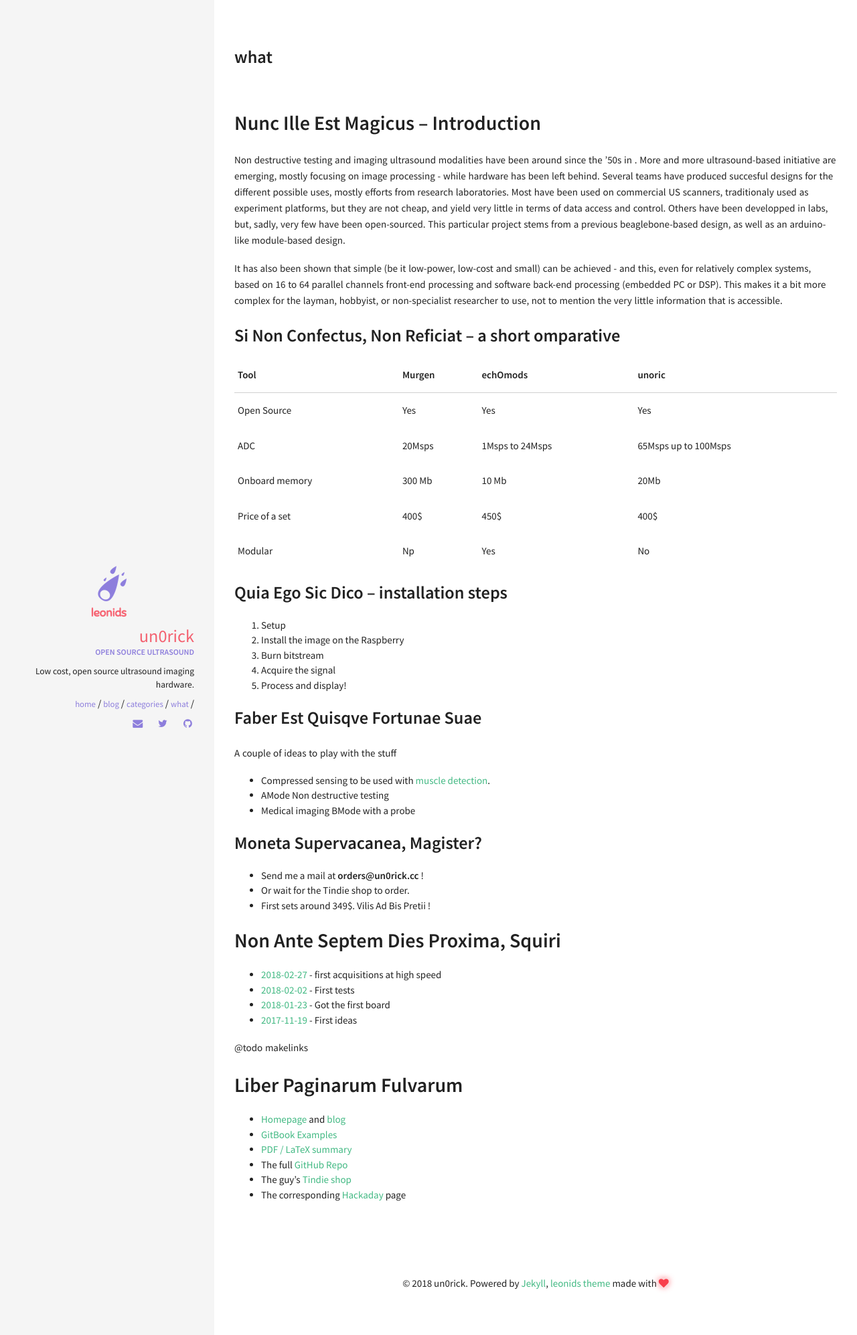
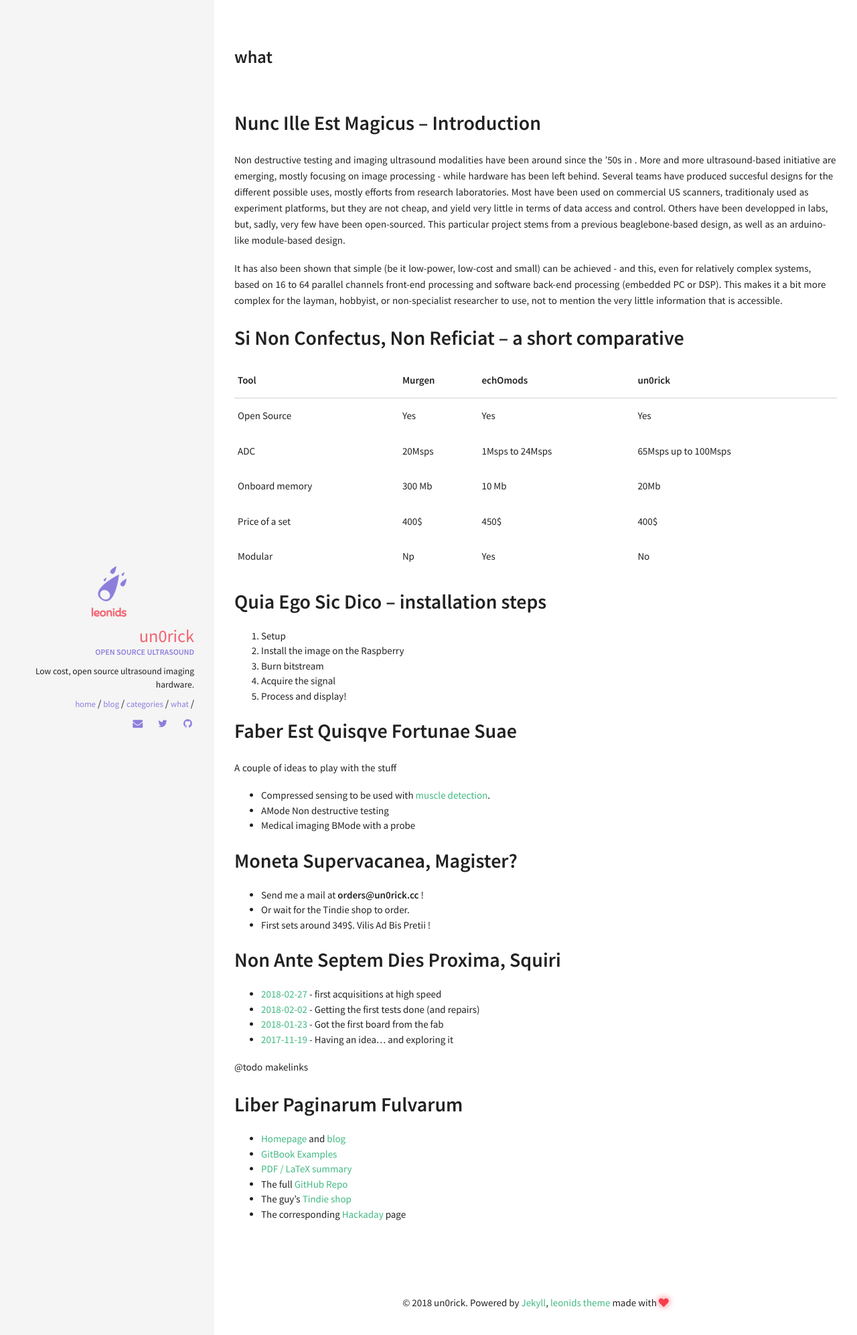
Before and after one commit to kelu124/un0rick, a Jekyll site: the page built from index.md, in a window 1280 px wide. Shown: the top 1994 px of the page at 67% size. Built offline with Jekyll 4.4.1, drawn with Linux system fonts in a browser that asks for light colours.

Commit message:
Add the changelog

```diff
--- a/index.md
+++ b/index.md
@@ -11,11 +11,9 @@ Non destructive testing and imaging ultrasound modalities have been around since
 It has also been shown that simple (be it low-power, low-cost and small) can be achieved - and this, even for relatively complex systems, based on 16 to 64  parallel   channels   front-end  processing and software back-end processing (embedded PC or DSP). This makes it a bit more complex for the layman, hobbyist, or non-specialist researcher to use, not to mention the very little information that is accessible.
 
 
+# Si Non Confectus, Non Reficiat -- a short comparative
 
-
-## Si Non Confectus, Non Reficiat -- a short omparative
-
-| Tool           	| Murgen 	| echOmods        	| unoric               	|
+| Tool           	| Murgen 	| echOmods        	| un0rick               	|
 |----------------	|--------	|-----------------	|----------------------	|
 | Open Source    	| Yes    	| Yes             	| Yes                  	|
 | ADC            	| 20Msps 	| 1Msps to 24Msps 	| 65Msps up to 100Msps 	|
@@ -23,7 +21,7 @@ It has also been shown that simple (be it low-power, low-cost and small) can be
 | Price of a set	| 400$		| 450$			| 400$			|
 | Modular		| Np		| Yes			| No			|
 
-## Quia Ego Sic Dico -- installation steps
+# Quia Ego Sic Dico -- installation steps
 
 1. Setup
 2. Install the image on the Raspberry
@@ -31,7 +29,7 @@ It has also been shown that simple (be it low-power, low-cost and small) can be
 4. Acquire the signal
 5. Process and display!
 
-## Faber Est Quisqve Fortunae Suae
+# Faber Est Quisqve Fortunae Suae
 
 A couple of ideas to play with the stuff
 
@@ -39,7 +37,7 @@ A couple of ideas to play with the stuff
 * AMode Non destructive testing
 * Medical imaging BMode with a probe
 
-## Moneta Supervacanea, Magister?
+# Moneta Supervacanea, Magister?
 
 * Send me a mail at __orders@un0rick.cc__ !
 * Or wait for the Tindie shop to order.
@@ -48,9 +46,9 @@ A couple of ideas to play with the stuff
 # Non Ante Septem Dies Proxima, Squiri
 
 * [2018-02-27](http://un0rick.cc/articles/2018-02/good-news) - first acquisitions at high speed
-* [2018-02-02]() - First tests
-* [2018-01-23]() - Got the first board
-* [2017-11-19]() - First ideas
+* [2018-02-02](http://un0rick.cc/articles/2018-02/first-tests) - Getting the first tests done (and repairs)
+* [2018-01-23](http://un0rick.cc/articles/2018-01/first-board) - Got the first board from the fab
+* [2017-11-19](http://un0rick.cc/articles/2017-11/first-ideas) - Having an idea... and exploring it
 
 @todo makelinks
 
```
